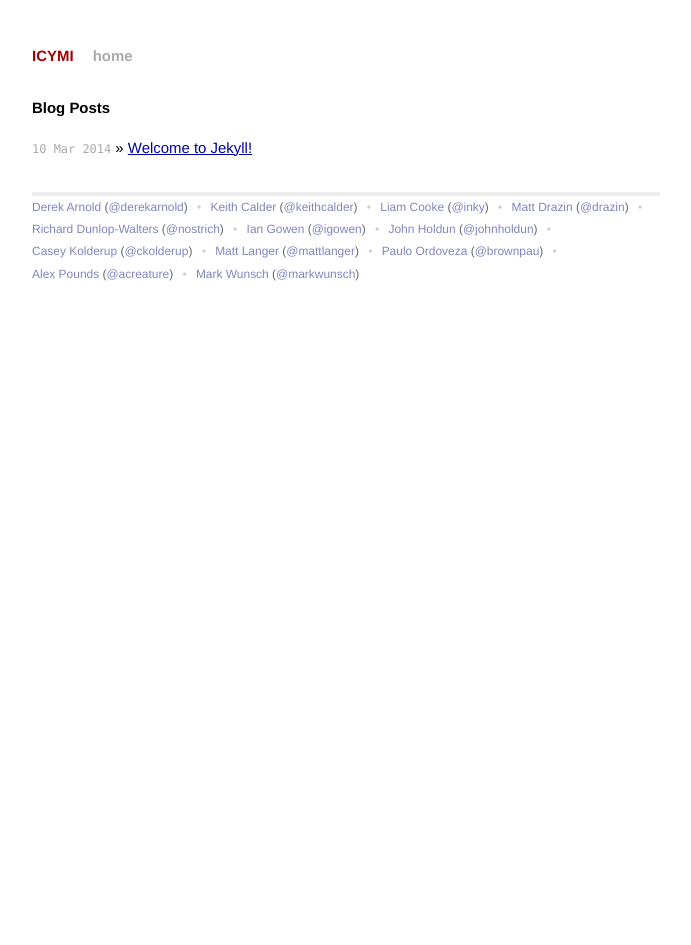
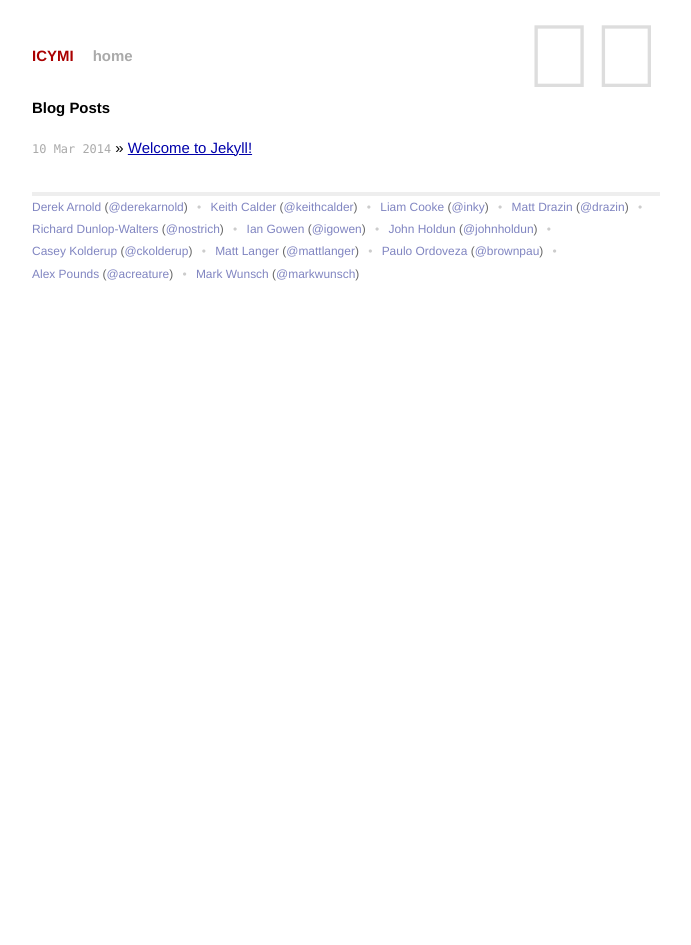
Before and after one commit to icymi/icymi.github.io, a Jekyll site: the page built from index.html, in a window 1280 px wide. Shown: the whole page, without its empty margins (294-985 px from the left). Built offline with Jekyll 4.4.1, drawn with Linux system fonts in a browser that asks for light colours; Markdown is read by kramdown in place of the engine named in the settings.

Commit message:
9 hours in Photoshop

```diff
--- a/_layouts/default.html
+++ b/_layouts/default.html
@@ -19,6 +19,7 @@
           <div class="header">
             <h1 class="title"><a href="/">{{ site.name }}</a></h1>
             <a class="extra" href="/">home</a>
+            <div class="logo">&#9731;&#8416;</div>
           </div>
 
           {{ content }}
--- a/css/main.css
+++ b/css/main.css
@@ -63,6 +63,10 @@ a:visited { color: #a0a; }
   line-height: 1.5em;
 }
 
+.header {
+  position: relative;
+}
+
 .header a {
   font-weight: bold;
   text-decoration: none;
@@ -88,6 +92,14 @@ a:visited { color: #a0a; }
 
 .header a.extra:hover {
   color: #000;
+}
+
+.header .logo {
+  color: #ddd;
+  position: absolute;
+  right: 0;
+  top: 0;
+  font-size: 6em;
 }
 
 .meta {
```
